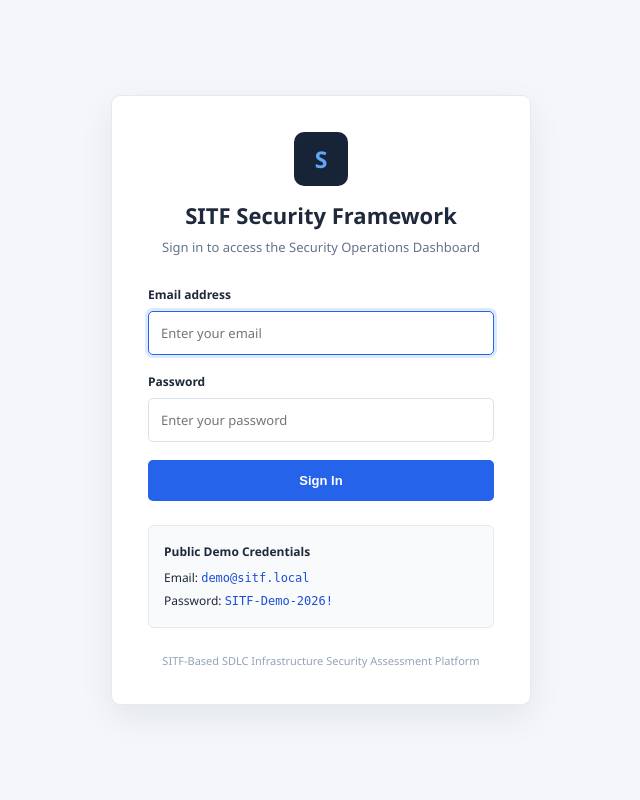
After one commit to chitayin/sdlc-security-status-dashboard, a Django app: page /accounts/login/ in a window 1280 px wide. The commit adds this page. Shown: the whole page, without its empty margins (319-959 px from the left). Run offline with Django 5.2, Linux system fonts and the light colour scheme.

Commit message:
Add authentication using demo credentials

```diff
--- /dev/null
+++ b/apps/telemetry/templates/registration/login.html
@@ -0,0 +1,194 @@
+<!doctype html>
+<html lang="en">
+  <head>
+    <meta charset="UTF-8" />
+    <meta name="viewport" content="width=device-width, initial-scale=1.0" />
+    <title>SITF | Secure Login</title>
+
+    <style>
+      * {
+        box-sizing: border-box;
+      }
+
+      body {
+        margin: 0;
+        min-height: 100vh;
+        display: grid;
+        place-items: center;
+        padding: 20px;
+        font-family: "Segoe UI", Arial, sans-serif;
+        background: #f4f6f9;
+        color: #1e293b;
+      }
+
+      .login-container {
+        width: 100%;
+        max-width: 420px;
+        background: #fff;
+        border: 1px solid #e5e9f0;
+        border-radius: 9px;
+        padding: 36px;
+        box-shadow: 0 12px 35px rgba(15, 23, 42, 0.07);
+      }
+
+      .brand {
+        text-align: center;
+        margin-bottom: 30px;
+      }
+
+      .brand-icon {
+        width: 54px;
+        height: 54px;
+        margin: 0 auto 14px;
+        display: grid;
+        place-items: center;
+        background: #172337;
+        color: #60a5fa;
+        border-radius: 10px;
+        font-size: 23px;
+        font-weight: 700;
+      }
+
+      h1 {
+        margin: 0;
+        font-size: 22px;
+      }
+
+      .subtitle {
+        color: #64748b;
+        font-size: 13px;
+        margin-top: 8px;
+      }
+
+      .field {
+        margin-bottom: 18px;
+      }
+
+      label {
+        display: block;
+        font-size: 12px;
+        font-weight: 600;
+        margin-bottom: 8px;
+      }
+
+      input {
+        width: 100%;
+        padding: 12px;
+        border: 1px solid #dbe1e9;
+        border-radius: 5px;
+        font: inherit;
+        font-size: 13px;
+        outline: none;
+      }
+
+      input:focus {
+        border-color: #2563eb;
+        box-shadow: 0 0 0 3px #dbeafe;
+      }
+
+      button {
+        width: 100%;
+        padding: 13px;
+        background: #2563eb;
+        color: #fff;
+        border: 0;
+        border-radius: 5px;
+        font-size: 13px;
+        font-weight: 600;
+        cursor: pointer;
+      }
+
+      button:hover {
+        background: #1d4ed8;
+      }
+
+      .credentials {
+        margin-top: 24px;
+        padding: 15px;
+        background: #f8fafc;
+        border: 1px solid #e5e9f0;
+        border-radius: 6px;
+        font-size: 12px;
+        line-height: 1.8;
+      }
+
+      .credentials strong {
+        display: block;
+        margin-bottom: 5px;
+      }
+
+      .credentials code {
+        color: #1d4ed8;
+        overflow-wrap: anywhere;
+      }
+
+      .error {
+        margin-bottom: 16px;
+        padding: 11px;
+        background: #fef2f2;
+        border: 1px solid #fecaca;
+        color: #b91c1c;
+        border-radius: 5px;
+        font-size: 12px;
+      }
+
+      .footer {
+        text-align: center;
+        margin-top: 25px;
+        color: #94a3b8;
+        font-size: 11px;
+      }
+
+      @media (max-width: 480px) {
+        .login-container {
+          padding: 26px 21px;
+        }
+      }
+    </style>
+  </head>
+
+  <body>
+    <main class="login-container">
+      <div class="brand">
+        <div class="brand-icon">S</div>
+        <h1>SITF Security Framework</h1>
+        <p class="subtitle">Sign in to access the Security Operations Dashboard</p>
+      </div>
+
+      {% if form.errors %}
+      <div class="error">Invalid email or password. Please try again.</div>
+      {% endif %}
+
+      <form method="POST">
+        {% csrf_token %}
+
+        <input type="hidden" name="next" value="{{ next }}" />
+
+        <div class="field">
+          <label for="id_username">Email address</label>
+          <input type="email" name="username" id="id_username" placeholder="Enter your email" required autofocus />
+        </div>
+
+        <div class="field">
+          <label for="id_password">Password</label>
+          <input type="password" name="password" id="id_password" placeholder="Enter your password" required />
+        </div>
+
+        <button type="submit">Sign In</button>
+      </form>
+
+      <div class="credentials">
+        <strong>Public Demo Credentials</strong>
+
+        Email:
+        <code>{{ demo_email }}</code>
+        <br />
+
+        Password:
+        <code>{{ demo_password }}</code>
+      </div>
+
+      <div class="footer">SITF-Based SDLC Infrastructure Security Assessment Platform</div>
+    </main>
+  </body>
+</html>
--- a/apps/telemetry/views.py
+++ b/apps/telemetry/views.py
@@ -1,7 +1,9 @@
 from django.http import JsonResponse, HttpResponse
 from django.shortcuts import render
+from django.contrib.auth.decorators import login_required
 from .models import DockerOrchestration, SITFComponent, SITFTechnique, SimulationSession, SimulationActivityLog, AnalyticsEngine, DashboardController
 
+@login_required
 def dashboard_controller(request):
     """
     Upgraded controller handling layout states, Docker orchestration hooks,
@@ -72,6 +74,7 @@ def dashboard_controller(request):
     return render(request, "telemetry/dashboard.html", context)
 
 
+@login_required
 def analytics_engine(request):
     """
     Processes real-time inbound logs and handles complex chart asset requests via AnalyticsEngine.
--- a/core/urls.py
+++ b/core/urls.py
@@ -1,7 +1,28 @@
 from django.contrib import admin
+from django.contrib.auth import views as auth_views
+from django.conf import settings
 from django.urls import path, include
 
 urlpatterns = [
-    path('admin/', admin.site.urls),
-    path('', include('apps.telemetry.urls')),
+    path("admin/", admin.site.urls),
+
+    path(
+        "accounts/login/",
+        auth_views.LoginView.as_view(
+            template_name="registration/login.html",
+            extra_context={
+                "demo_email": settings.DEMO_USER_EMAIL,
+                "demo_password": settings.DEMO_USER_PASSWORD,
+            }
+        ),
+        name="login"
+    ),
+
+    path(
+        "accounts/logout/",
+        auth_views.LogoutView.as_view(),
+        name="logout"
+    ),
+
+    path("", include("apps.telemetry.urls")),
 ]
```
Also changed, not shown: apps/telemetry/templates/telemetry/dashboard.html (+20 -0 lines), apps/telemetry/tests.py (+39 -0 lines), core/settings.py (+17 -0 lines).
